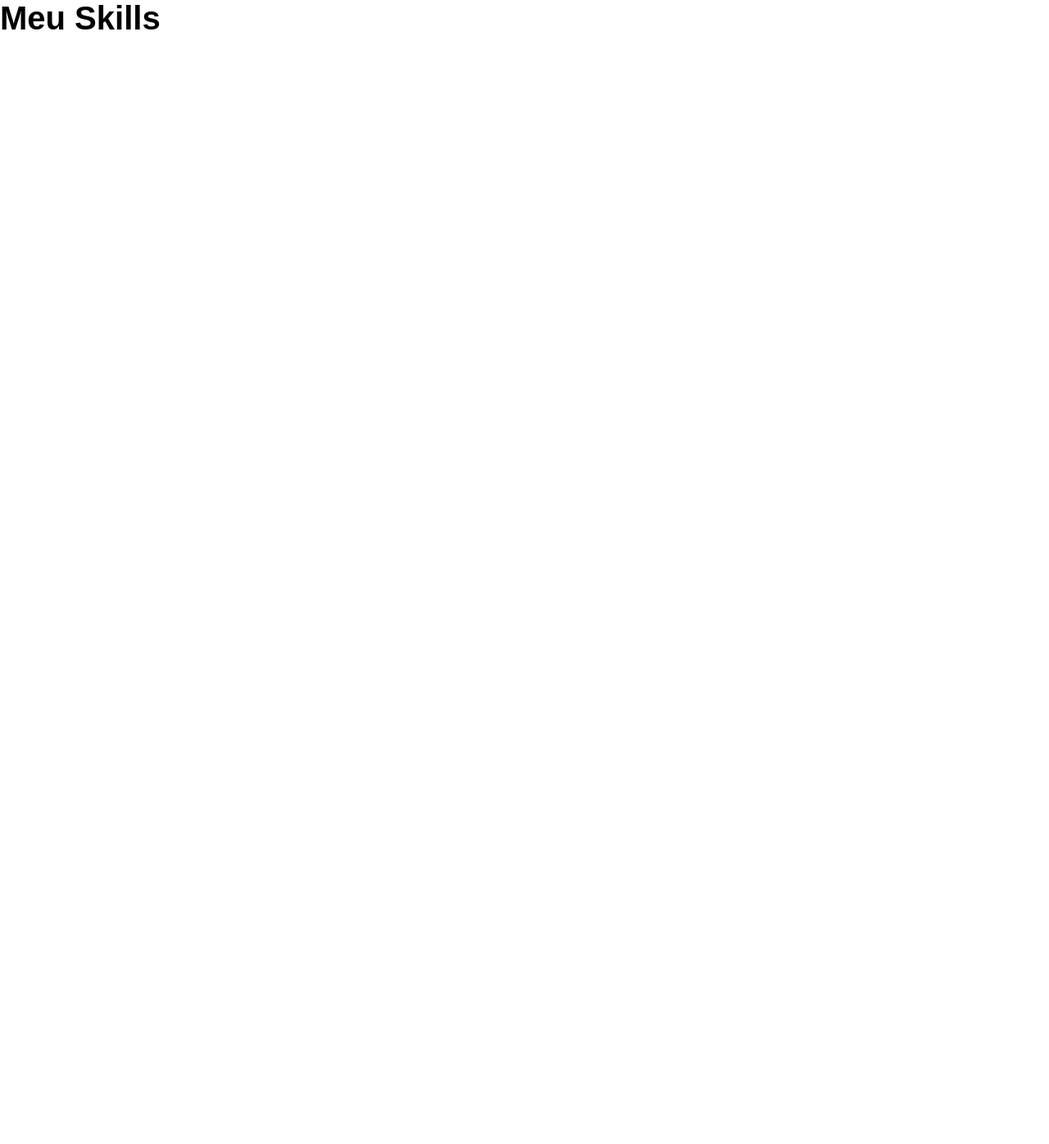
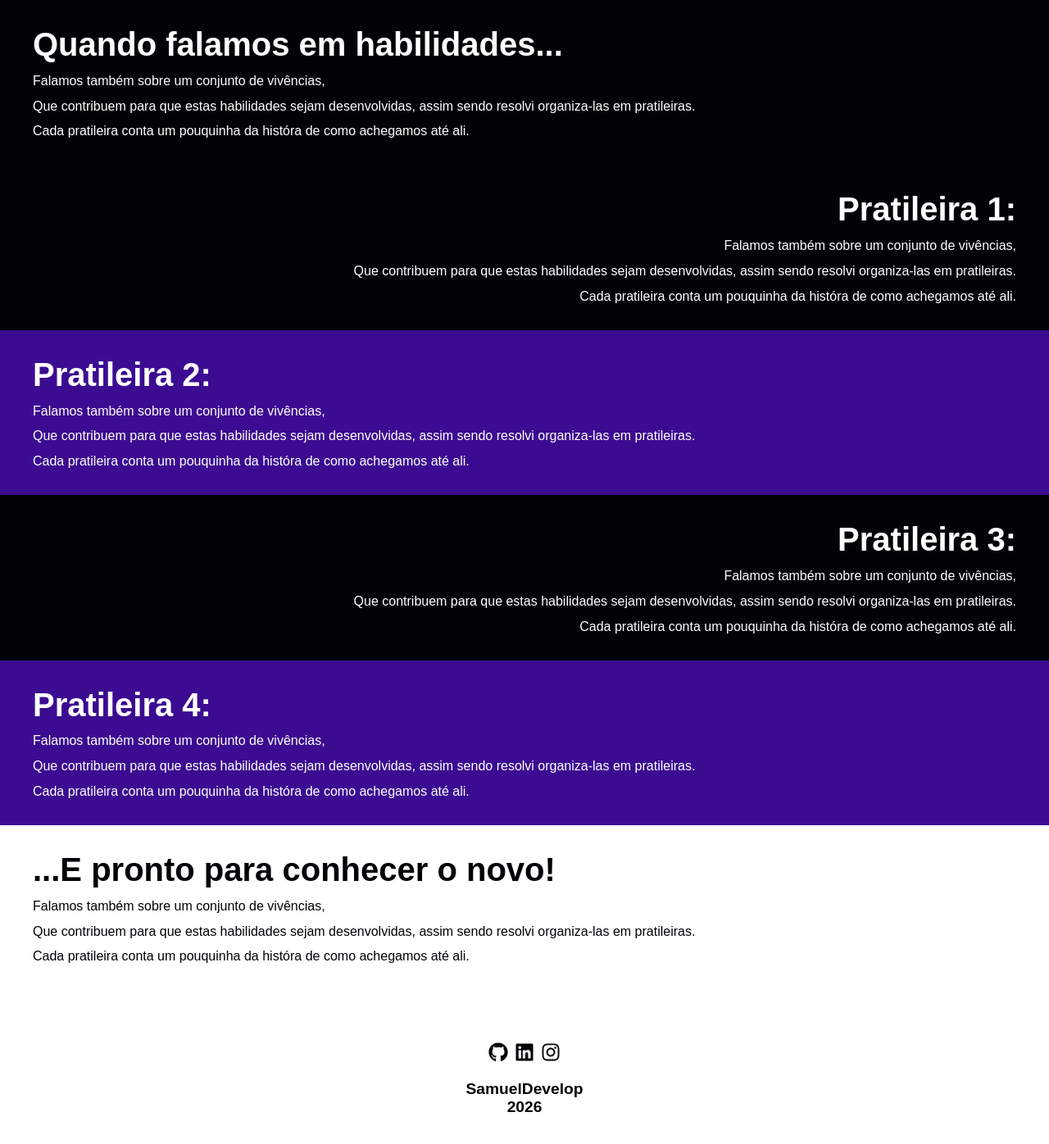
Before and after one commit to SamuelDevelop/samuel-soares-dos-santos, a Next.js app: page /skills in a window 1280 px wide. Shown: the top 1396 px of the page at 82% size. Before the commit the page ends 800 px from the top, so only its background shows below. Built offline with nearby package versions, Linux system fonts and the light colour scheme; a web font is replaced by a local one.

Commit message:
Stories e Página de Habilidades

```diff
--- a/app/globals.css
+++ b/app/globals.css
@@ -1,6 +1,7 @@
 :root{
   --darkColor: rgb(2, 3, 7);
   --whiteColor: rgb(255, 255, 255);
+  --purpleColor: rgb(59, 12, 145);
 }
 
 *{
@@ -38,6 +39,14 @@ body {
   color: var(--darkColor);
 }
 
+.bgPurple{
+  background-color: var(--purpleColor);
+}
+
+.bgPurple *{
+  color: var(--whiteColor);
+}
+
 .bgDark ::selection{
   background-color: var(--whiteColor);
   color: var(--darkColor);
--- a/app/skills/page.tsx
+++ b/app/skills/page.tsx
@@ -1,7 +1,91 @@
+import Footer from "@/components/Footer/Footer";
+import PageSection from "@/components/PageSection/PageSection";
+
 function Skills(){
     return (
         <>
-            <h1>Meu Skills</h1>
+            <PageSection
+                children = {
+                <>
+                    <h1>Quando falamos em habilidades...</h1>
+
+                    <p>Falamos também sobre um conjunto de vivências,</p>
+                    <p>Que contribuem para que estas habilidades sejam desenvolvidas, assim sendo resolvi organiza-las em pratileiras.</p>
+                    <p>Cada pratileira conta um pouquinha da históra de como achegamos até ali.</p>
+                </>
+                }
+                colorClass="bgDark"
+                toLeft={false}
+            />
+            <PageSection
+                children = {
+                <>
+                    <h1>Pratileira 1:</h1>
+
+                    <p>Falamos também sobre um conjunto de vivências,</p>
+                    <p>Que contribuem para que estas habilidades sejam desenvolvidas, assim sendo resolvi organiza-las em pratileiras.</p>
+                    <p>Cada pratileira conta um pouquinha da históra de como achegamos até ali.</p>
+                </>
+                }
+                colorClass="bgDark"
+                toLeft={true}
+            />
+            <PageSection
+                children = {
+                <>
+                    <h1>Pratileira 2:</h1>
+
+                    <p>Falamos também sobre um conjunto de vivências,</p>
+                    <p>Que contribuem para que estas habilidades sejam desenvolvidas, assim sendo resolvi organiza-las em pratileiras.</p>
+                    <p>Cada pratileira conta um pouquinha da históra de como achegamos até ali.</p>
+                </>
+                }
+                colorClass="bgPurple"
+                toLeft={false}
+            />
+            <PageSection
+                children = {
+                <>
+                    <h1>Pratileira 3:</h1>
+
+                    <p>Falamos também sobre um conjunto de vivências,</p>
+                    <p>Que contribuem para que estas habilidades sejam desenvolvidas, assim sendo resolvi organiza-las em pratileiras.</p>
+                    <p>Cada pratileira conta um pouquinha da históra de como achegamos até ali.</p>
+                </>
+                }
+                colorClass="bgDark"
+                toLeft={true}
+            />
+            <PageSection
+                children = {
+                <>
+                    <h1>Pratileira 4:</h1>
+
+                    <p>Falamos também sobre um conjunto de vivências,</p>
+                    <p>Que contribuem para que estas habilidades sejam desenvolvidas, assim sendo resolvi organiza-las em pratileiras.</p>
+                    <p>Cada pratileira conta um pouquinha da históra de como achegamos até ali.</p>
+                </>
+                }
+                colorClass="bgPurple"
+                toLeft={false}
+            />
+            <PageSection
+                children = {
+                <>
+                    <h1>...E pronto para conhecer o novo!</h1>
+
+                    <p>Falamos também sobre um conjunto de vivências,</p>
+                    <p>Que contribuem para que estas habilidades sejam desenvolvidas, assim sendo resolvi organiza-las em pratileiras.</p>
+                    <p>Cada pratileira conta um pouquinha da históra de como achegamos até ali.</p>
+                </>
+                }
+                colorClass="bgWhite"
+                toLeft={false}
+            />
+
+            <Footer
+                bgColor="bgWhite"
+            />
         </>
     )
 }
```
Also changed, not shown: app/stories/page.tsx (+3 -1 lines), components/PageSection/HomePageSections.tsx (+11 -11 lines), components/Stories/Stories.module.css (added, +53 -0 lines), components/Stories/Story.tsx (added, +11 -0 lines), components/Stories/StoryContainer.tsx (added, +12 -0 lines).
